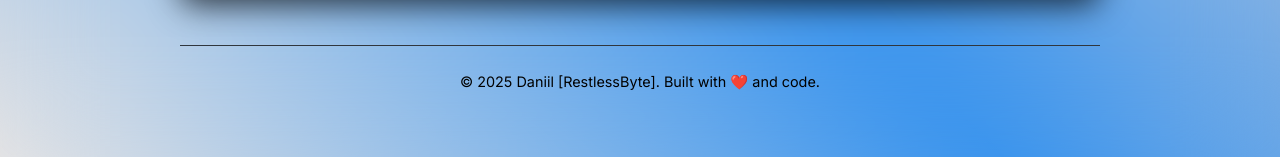
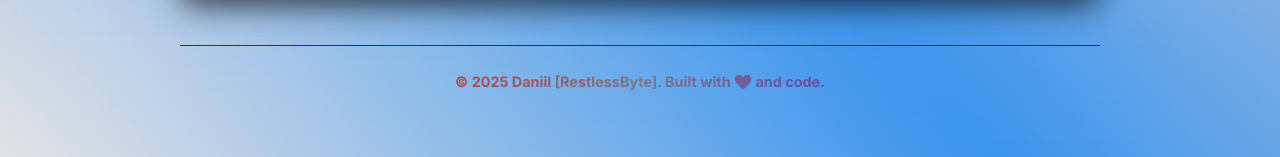
Before and after one commit to RestlessByte/RestlessByte.github.io, a plain HTML site: page index.html in a window 1280 px wide. Shown: the part 2575-2732 px from the top of the page. Drawn offline with Linux system fonts and the light colour scheme.

Commit message:
redesing footer

```diff
--- a/index.css
+++ b/index.css
@@ -237,7 +237,6 @@ h3 {
   a {
     text-decoration: none;
     padding: 10px;
-    color: #ffffff;
     animation: all 1.5s ease;
     margin: 5px;
     border-radius: 11px;
@@ -342,7 +341,11 @@ h3 {
   margin-top: 3rem;
   padding: 1.5rem 0;
   text-align: center;
-  color: black;
+  background: linear-gradient(to right, red, rgb(120, 120, 136), rgb(85, 2, 218));
+  -webkit-background-clip: text;
+  font-weight: bold;
+  color: transparent;
+  background-clip: text;
   font-size: 0.9rem;
   border-top: 1px solid #30363d;
 }
```
